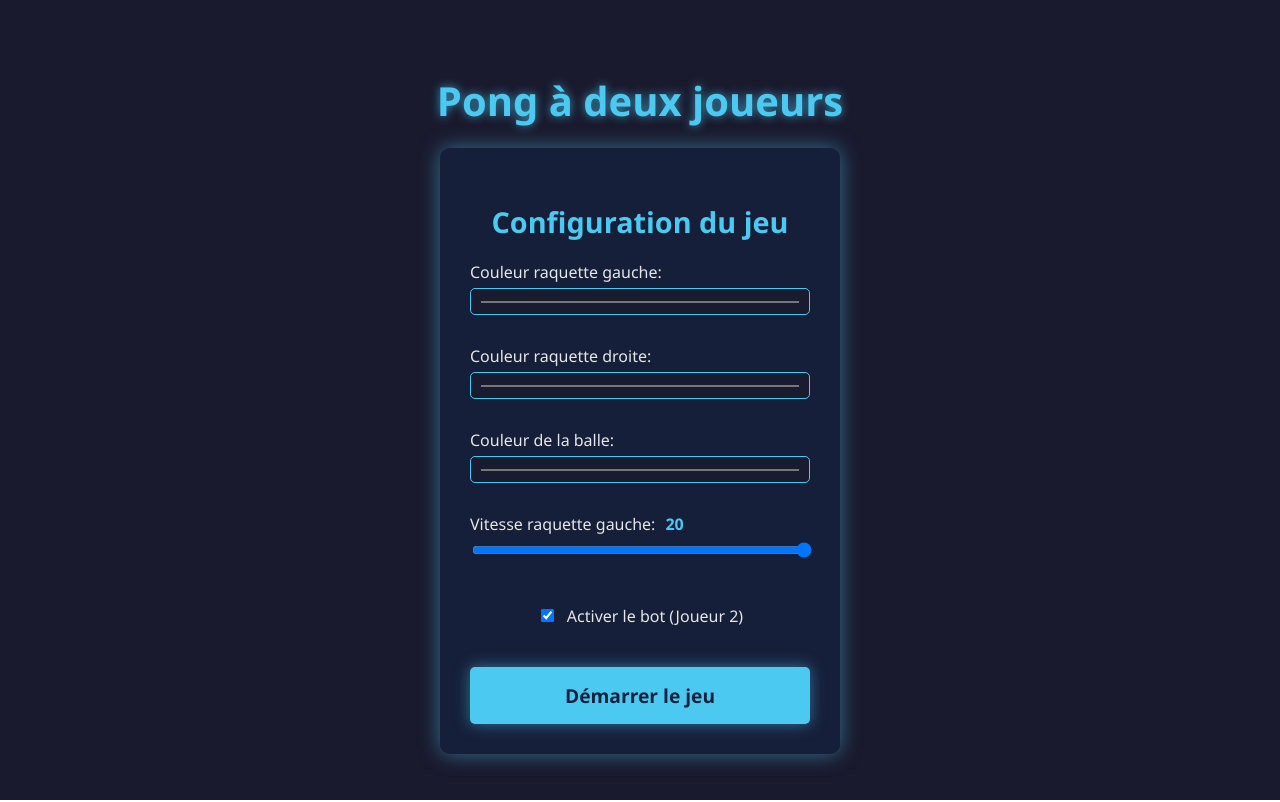
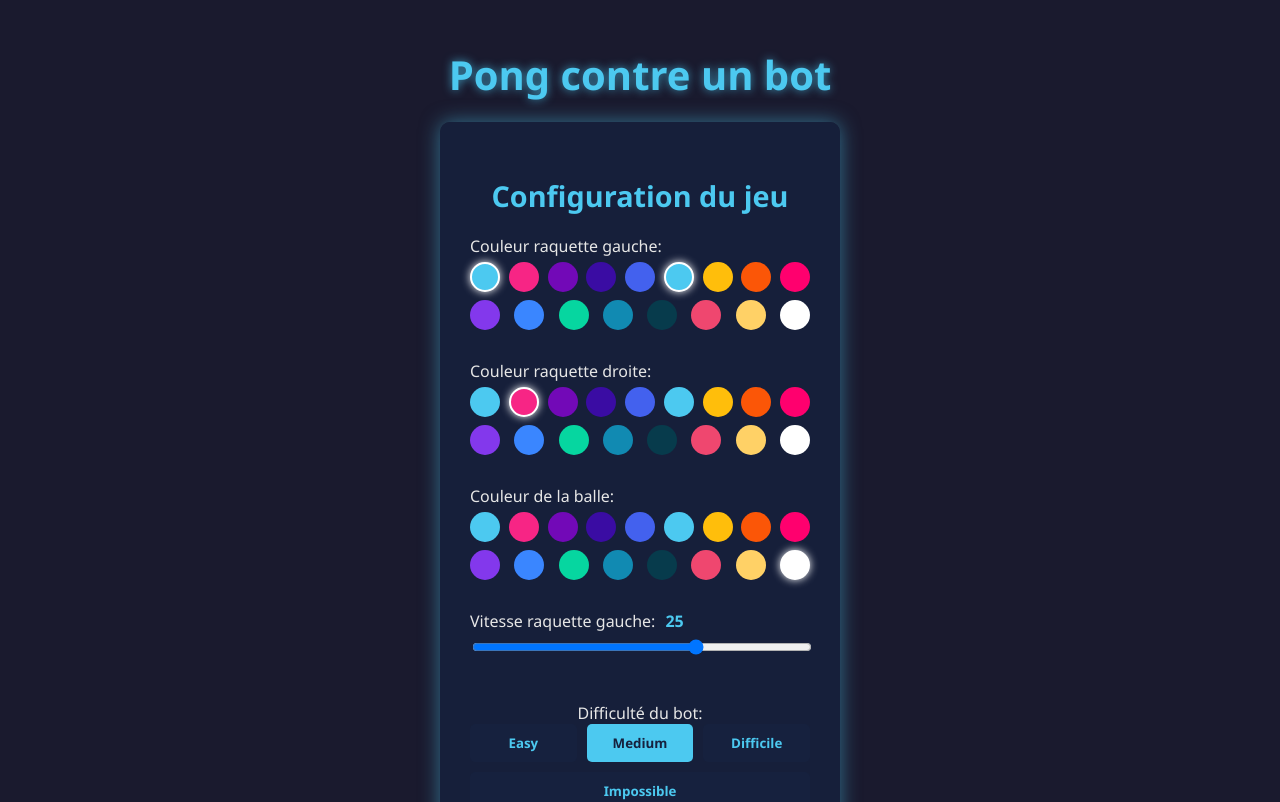
Before and after one commit to ychun816/FT_transcendence-monitoring-system, a Next.js app in the folder front/: page /pong/vs-bot in a window 1280 px wide. Shown: the top 802 px of the page. Built offline with nearby package versions, Linux system fonts and the light colour scheme.

Commit message:
BANGER BANGER !!!

```diff
--- a/front/src/app/pong/vs-bot/ConfigScreen.tsx
+++ b/front/src/app/pong/vs-bot/ConfigScreen.tsx
@@ -30,13 +30,26 @@ const styles = {
     color: '#e6e6e6',
     textAlign: 'left',
   },
-  colorInput: {
-    width: '100%',
-    padding: '8px',
-    borderRadius: '5px',
-    border: '1px solid #4cc9f0',
-    backgroundColor: 'rgba(26, 26, 46, 0.7)',
-    color: '#e6e6e6',
+  colorButtonsContainer: {
+    display: 'flex',
+    flexWrap: 'wrap',
+    gap: '8px',
+    justifyContent: 'space-between',
+  },
+  colorButton: {
+    width: '30px',
+    height: '30px',
+    borderRadius: '50%',
+    border: '2px solid transparent',
+    cursor: 'pointer',
+    transition: 'all 0.2s',
+    '&:hover': {
+      transform: 'scale(1.1)',
+    }
+  },
+  colorButtonSelected: {
+    border: '2px solid white',
+    boxShadow: '0 0 8px white',
   },
   rangeInput: {
     width: '100%',
@@ -48,16 +61,29 @@ const styles = {
     color: '#4cc9f0',
     fontWeight: 'bold',
   },
-  botToggle: {
-    display: 'flex',
-    alignItems: 'center',
-    justifyContent: 'center',
+  difficultyContainer: {
     margin: '15px 0',
   },
-  toggleLabel: {
-    marginLeft: '10px',
-    fontSize: '1rem',
+  difficultyLabel: {
+    marginBottom: '10px',
     color: '#e6e6e6',
+    textAlign: 'center',
+  },
+  difficultyButtons: {
+    display: 'flex',
+    justifyContent: 'space-between',
+    gap: '10px',
+    flexWrap: 'wrap',
+  },
+  difficultyButton: {
+    flex: 1,
+    padding: '10px',
+    borderRadius: '5px',
+    border: 'none',
+    cursor: 'pointer',
+    fontWeight: 'bold',
+    transition: 'all 0.3s',
+    minWidth: '80px',
   },
   startButton: {
     padding: '15px 40px',
@@ -75,7 +101,7 @@ const styles = {
       backgroundColor: '#3ab0d0',
       transform: 'scale(1.05)',
     }
-  }
+  },
 };
 
 const ConfigScreen = ({ onConfigSubmit }) => {
@@ -83,16 +109,55 @@ const ConfigScreen = ({ onConfigSubmit }) => {
     leftPaddleColor: '#4cc9f0',
     rightPaddleColor: '#f72585',
     ballColor: '#ffffff',
-    leftPaddleSpeed: 20,
-    rightPaddleSpeed: 8,
-    botEnabled: true, // Activé par défaut
+    leftPaddleSpeed: 25,
+    botSpeed: 5,
   });
+
+  const colorOptions = [
+    '#4cc9f0', // Cyan
+    '#f72585', // Rose
+    '#7209b7', // Violet
+    '#3a0ca3', // Bleu foncé
+    '#4361ee', // Bleu
+    '#4cc9f0', // Cyan (dupliqué pour garder l'original)
+    '#ffbe0b', // Jaune
+    '#fb5607', // Orange
+    '#ff006e', // Rose vif
+    '#8338ec', // Violet clair
+    '#3a86ff', // Bleu clair
+    '#06d6a0', // Vert
+    '#118ab2', // Bleu-vert
+    '#073b4c', // Bleu marine
+    '#ef476f', // Rouge
+    '#ffd166', // Jaune pâle
+    '#ffffff', // Blanc
+  ];
 
   const handleChange = (e) => {
     const { name, value, type, checked } = e.target;
+    const finalValue = type === 'checkbox'
+      ? checked
+      : type === 'range'
+        ? Number(value)
+        : value;
+
     setConfig(prev => ({
       ...prev,
-      [name]: type === 'checkbox' ? checked : value
+      [name]: finalValue
+    }));
+  };
+
+  const setColor = (colorType, color) => {
+    setConfig(prev => ({
+      ...prev,
+      [colorType]: color
+    }));
+  };
+
+  const setBotDifficulty = (speed) => {
+    setConfig(prev => ({
+      ...prev,
+      botSpeed: speed
     }));
   };
 
@@ -107,35 +172,59 @@ const ConfigScreen = ({ onConfigSubmit }) => {
       <form onSubmit={handleSubmit} style={styles.configForm}>
         <div style={styles.inputGroup}>
           <label style={styles.label}>Couleur raquette gauche:</label>
-          <input
-            type="color"
-            name="leftPaddleColor"
-            value={config.leftPaddleColor}
-            onChange={handleChange}
-            style={styles.colorInput}
-          />
+          <div style={styles.colorButtonsContainer}>
+            {colorOptions.map((color, index) => (
+              <button
+                key={`left-${index}`}
+                type="button"
+                style={{
+                  ...styles.colorButton,
+                  backgroundColor: color,
+                  ...(config.leftPaddleColor === color ? styles.colorButtonSelected : {})
+                }}
+                onClick={() => setColor('leftPaddleColor', color)}
+                title={color}
+              />
+            ))}
+          </div>
         </div>
 
         <div style={styles.inputGroup}>
           <label style={styles.label}>Couleur raquette droite:</label>
-          <input
-            type="color"
-            name="rightPaddleColor"
-            value={config.rightPaddleColor}
-            onChange={handleChange}
-            style={styles.colorInput}
-          />
+          <div style={styles.colorButtonsContainer}>
+            {colorOptions.map((color, index) => (
+              <button
+                key={`right-${index}`}
+                type="button"
+                style={{
+                  ...styles.colorButton,
+                  backgroundColor: color,
+                  ...(config.rightPaddleColor === color ? styles.colorButtonSelected : {})
+                }}
+                onClick={() => setColor('rightPaddleColor', color)}
+                title={color}
+              />
+            ))}
+          </div>
         </div>
 
         <div style={styles.inputGroup}>
           <label style={styles.label}>Couleur de la balle:</label>
-          <input
-            type="color"
-            name="ballColor"
-            value={config.ballColor}
-            onChange={handleChange}
-            style={styles.colorInput}
-          />
+          <div style={styles.colorButtonsContainer}>
+            {colorOptions.map((color, index) => (
+              <button
+                key={`ball-${index}`}
+                type="button"
+                style={{
+                  ...styles.colorButton,
+                  backgroundColor: color,
+                  ...(config.ballColor === color ? styles.colorButtonSelected : {})
+                }}
+                onClick={() => setColor('ballColor', color)}
+                title={color}
+              />
+            ))}
+          </div>
         </div>
 
         <div style={styles.inputGroup}>
@@ -145,25 +234,67 @@ const ConfigScreen = ({ onConfigSubmit }) => {
           <input
             type="range"
             name="leftPaddleSpeed"
-            min="5"
-            max="15"
+            min="15"
+            max="30"
             value={config.leftPaddleSpeed}
             onChange={handleChange}
             style={styles.rangeInput}
           />
         </div>
 
-        <div style={styles.botToggle}>
-          <input
-            type="checkbox"
-            id="botEnabled"
-            name="botEnabled"
-            checked={config.botEnabled}
-            onChange={handleChange}
-          />
-          <label htmlFor="botEnabled" style={styles.toggleLabel}>
-            Activer le bot (Joueur 2)
+        <div style={styles.difficultyContainer}>
+          <label style={styles.difficultyLabel}>
+            Difficulté du bot:
           </label>
+          <div style={styles.difficultyButtons}>
+            <button
+              type="button"
+              style={{
+                ...styles.difficultyButton,
+                backgroundColor: config.botSpeed === 3 ? '#4cc9f0' : '#16213e',
+                color: config.botSpeed === 3 ? '#16213e' : '#4cc9f0',
+              }}
+              onClick={() => setBotDifficulty(3)}
+            >
+              Easy
+            </button>
+            <button
+              type="button"
+              style={{
+                ...styles.difficultyButton,
+                backgroundColor: config.botSpeed === 5 ? '#4cc9f0' : '#16213e',
+                color: config.botSpeed === 5 ? '#16213e' : '#4cc9f0',
+              }}
+              onClick={() => setBotDifficulty(5)}
+            >
+              Medium
+            </button>
+            <button
+              type="button"
+              style={{
+                ...styles.difficultyButton,
+                backgroundColor: config.botSpeed === 7 ? '#4cc9f0' : '#16213e',
+                color: config.botSpeed === 7 ? '#16213e' : '#4cc9f0',
+              }}
+              onClick={() => setBotDifficulty(7)}
+            >
+              Difficile
+            </button>
+            <button
+              type="button"
+              style={{
+                ...styles.difficultyButton,
+                backgroundColor: config.botSpeed === 10 ? '#4cc9f0' : '#16213e',
+                color: config.botSpeed === 10 ? '#16213e' : '#4cc9f0',
+              }}
+              onClick={() => setBotDifficulty(10)}
+            >
+              Impossible
+            </button>
+          </div>
+          <div style={{ textAlign: 'center', marginTop: '5px', color: '#4cc9f0', fontWeight: 'bold' }}>
+            Vitesse: {config.botSpeed}
+          </div>
         </div>
 
         <button type="submit" style={styles.startButton}>
--- a/front/src/app/pong/vs-bot/page.tsx
+++ b/front/src/app/pong/vs-bot/page.tsx
@@ -157,7 +157,7 @@ const styles = {
 
 const PongGame = () => {
   const [gameOver, setGameOver] = useState(false);
-  const [gameConfig, setGameConfig] = useState(null);
+  const [gameConfig, setGameConfig] = useState<any>(null);
   const [gameStarted, setGameStarted] = useState(false);
   const [score, setScore] = useState({ player1: 0, player2: 0 });
   const [player1Y, setPlayer1Y] = useState(0);
@@ -165,7 +165,6 @@ const PongGame = () => {
   const [ballPosition, setBallPosition] = useState({ x: 0, y: 0 });
   const [ballVelocity, setBallVelocity] = useState({ x: 5, y: 3 });
   const [showConfigAfterGame, setShowConfigAfterGame] = useState(false);
-  const [botActive, setBotActive] = useState(false);
   const [botTargetY, setBotTargetY] = useState<number | null>(null);
   const prevBallPosition = useRef({ x: 0, y: 0 });
 
@@ -194,7 +193,6 @@ const PongGame = () => {
       };
       setBallPosition(ballPos);
       prevBallPosition.current = ballPos;
-      setBotActive(gameConfig.botEnabled);
       setBotTargetY(null);
     }
   }, [gameConfig]);
@@ -240,18 +238,14 @@ const PongGame = () => {
 
     setBallPosition({ x: centerX, y: centerY });
 
-    // Direction aléatoire mais toujours vers le joueur 2 au début
     const initialVx = 7;
     const initialVy = (Math.random() * 4) - 2;
 
     setBallVelocity({ x: initialVx, y: initialVy });
 
-    // Prédiction initiale pour le bot
-    if (botActive) {
     const predictedY = predictBallPosition(centerX, centerY, initialVx, initialVy);
     const targetY = Math.max(0, Math.min(GAME_HEIGHT - PADDLE_HEIGHT, predictedY - PADDLE_HEIGHT / 2));
     setBotTargetY(targetY);
-    }
   };
 
   const backToConfig = () => {
@@ -283,13 +277,10 @@ const PongGame = () => {
     let simVx = vx;
     let simVy = vy;
 
-    // Simuler le mouvement jusqu'à ce que la balle atteigne la raquette droite
     while (simX < GAME_WIDTH - PADDLE_WIDTH - BALL_SIZE && simVx > 0) {
-      // Avancer d'un pas
       simX += simVx;
       simY += simVy;
 
-      // Gérer les rebonds sur les bords
       if (simY <= 0) {
         simY = 0;
         simVy = Math.abs(simVy);
@@ -308,41 +299,27 @@ const PongGame = () => {
     const updateGame = () => {
       if (gameOver) return;
 
-      // Sauvegarder la position actuelle avant de la modifier
       prevBallPosition.current = ballPosition;
 
-      // Déplacement des joueurs
       if (keysPressed.current.w && player1Y > 0) {
-        setPlayer1Y(prev => prev - gameConfig.leftPaddleSpeed);
+        setPlayer1Y(prev => prev - Number(gameConfig.leftPaddleSpeed));
       }
       if (keysPressed.current.s && player1Y < GAME_HEIGHT - PADDLE_HEIGHT) {
-        setPlayer1Y(prev => prev + gameConfig.leftPaddleSpeed);
+        setPlayer1Y(prev => prev + Number(gameConfig.leftPaddleSpeed));
       }
 
-      // Déplacement du bot
-      if (botActive && botTargetY !== null) {
-        const BOT_SPEED = 8;
+      if (botTargetY !== null) {
+        const botSpeed = gameConfig.botSpeed || 5;
         setPlayer2Y(prev => {
           const diff = botTargetY - prev;
 
-          // Si on est très proche, on reste sur place
           if (Math.abs(diff) < 2) return prev;
 
-          // Déplacement progressif
           return prev + (diff > 0 ?
-            Math.min(BOT_SPEED, diff) :
-            Math.max(-BOT_SPEED, diff)
+            Math.min(botSpeed, diff) :
+            Math.max(-botSpeed, diff)
           );
         });
-      }
-      // Déplacement du joueur 2 si le bot n'est pas activé
-      else if (!botActive) {
-        if (keysPressed.current.arrowUp && player2Y > 0) {
-          setPlayer2Y(prev => prev - gameConfig.rightPaddleSpeed);
-        }
-        if (keysPressed.current.arrowDown && player2Y < GAME_HEIGHT - PADDLE_HEIGHT) {
-          setPlayer2Y(prev => prev + gameConfig.rightPaddleSpeed);
-        }
       }
 
       let newX = ballPosition.x + ballVelocity.x;
@@ -351,7 +328,6 @@ const PongGame = () => {
       let newVy = ballVelocity.y;
       let scored = false;
 
-      // Rebonds sur les bords
       if (newY <= 0) {
         newY = 0;
         newVy = Math.abs(newVy);
@@ -360,17 +336,12 @@ const PongGame = () => {
         newVy = -Math.abs(newVy);
       }
 
-      // Détection améliorée des collisions avec les raquettes
-      // Joueur 1 (gauche) - détection continue
       if (newVx < 0) {
-        // Vérifier si la balle traverse la ligne de la raquette
         if (prevBallPosition.current.x >= PADDLE_WIDTH && newX < PADDLE_WIDTH) {
-          // Calculer le point de collision exact
           const t = (PADDLE_WIDTH - prevBallPosition.current.x) / (newX - prevBallPosition.current.x);
           const collisionY = prevBallPosition.current.y + (newY - prevBallPosition.current.y) * t;
 
           if (collisionY + BALL_SIZE >= player1Y && collisionY <= player1Y + PADDLE_HEIGHT) {
-            // Ajuster la position et la vitesse
             newX = PADDLE_WIDTH;
             newY = collisionY;
 
@@ -382,8 +353,6 @@ const PongGame = () => {
             newVx = Math.abs(Math.cos(angle)) * speed;
             newVy = Math.sin(angle) * speed;
 
-            // Prédiction pour le bot après un coup
-            if (botActive) {
             const predictedY = predictBallPosition(newX, newY, newVx, newVy);
             const targetY = Math.max(0, Math.min(
               GAME_HEIGHT - PADDLE_HEIGHT,
@@ -394,9 +363,7 @@ const PongGame = () => {
           }
         }
       }
-      }
 
-      // Joueur 2 (droite) - détection continue
       if (newVx > 0) {
         if (prevBallPosition.current.x + BALL_SIZE <= GAME_WIDTH - PADDLE_WIDTH &&
             newX + BALL_SIZE > GAME_WIDTH - PADDLE_WIDTH) {
@@ -418,7 +385,6 @@ const PongGame = () => {
         }
       }
 
-      // Vérifier les points
       if (newX < -BALL_SIZE) {
         setScore(prev => ({ ...prev, player2: prev.player2 + 1 }));
         scored = true;
@@ -427,15 +393,13 @@ const PongGame = () => {
         scored = true;
       }
 
-      // Mise à jour de l'état
       if (scored) {
         resetBall();
       } else {
         setBallPosition({ x: newX, y: newY });
         setBallVelocity({ x: newVx, y: newVy });
 
-        // Prédiction continue pour le bot
-        if (botActive && newVx > 0) {
+        if (newVx > 0) {
           const predictedY = predictBallPosition(newX, newY, newVx, newVy);
           const targetY = Math.max(0, Math.min(
             GAME_HEIGHT - PADDLE_HEIGHT,
@@ -463,7 +427,6 @@ const PongGame = () => {
     player1Y,
     player2Y,
     gameConfig,
-    botActive,
     gameOver,
     botTargetY
   ]);
@@ -471,7 +434,7 @@ const PongGame = () => {
   if (!gameConfig || showConfigAfterGame) {
     return (
       <div style={styles.container}>
-        <h1 style={styles.title}>Pong à deux joueurs</h1>
+        <h1 style={styles.title}>Pong contre un bot</h1>
         <ConfigScreen onConfigSubmit={(config) => {
           setGameConfig(config);
           setShowConfigAfterGame(false);
@@ -523,9 +486,7 @@ const PongGame = () => {
           <div style={styles.score1}>{score.player1}</div>
           <div style={styles.score2}>{score.player2}</div>
 
-          {botActive && (
           <div style={styles.botIndicator}>Bot activé</div>
-          )}
         </div>
       </div>
 
@@ -536,11 +497,7 @@ const PongGame = () => {
           </button>
           <div style={styles.instructions}>
             <p><strong>Joueur 1 (gauche):</strong> Touches W et S</p>
-            {botActive ? (
             <p><strong>Joueur 2 (droite):</strong> Contrôlé par le bot</p>
-            ) : (
-              <p><strong>Joueur 2 (droite):</strong> Flèches ↑ et ↓</p>
-            )}
             <p>Premier à 5 points gagne!</p>
           </div>
         </div>
@@ -549,11 +506,7 @@ const PongGame = () => {
       {gameStarted && (
         <div style={styles.controlsInfo}>
           <div>Joueur 1: W (monter) - S (descendre)</div>
-          {botActive ? (
           <div>Joueur 2: Contrôlé par le bot</div>
-          ) : (
-            <div>Joueur 2: ↑ (monter) - ↓ (descendre)</div>
-          )}
         </div>
       )}
 
```
Lines whose indentation alone changed are shown as unchanged.
